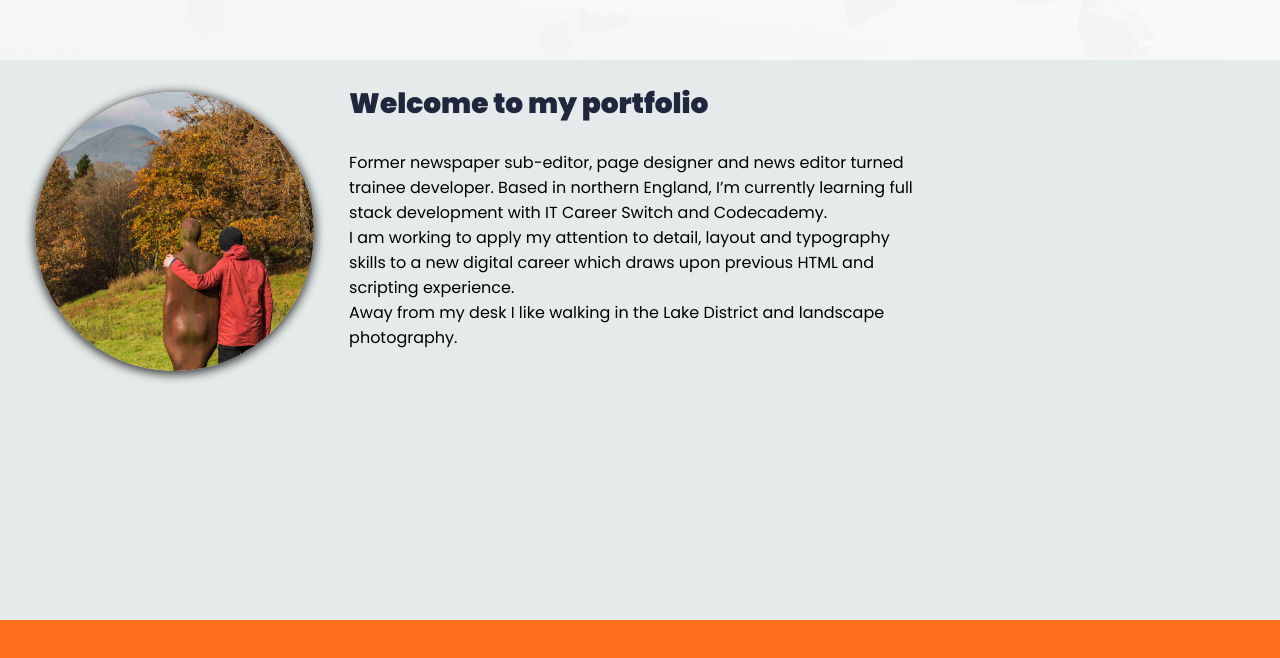
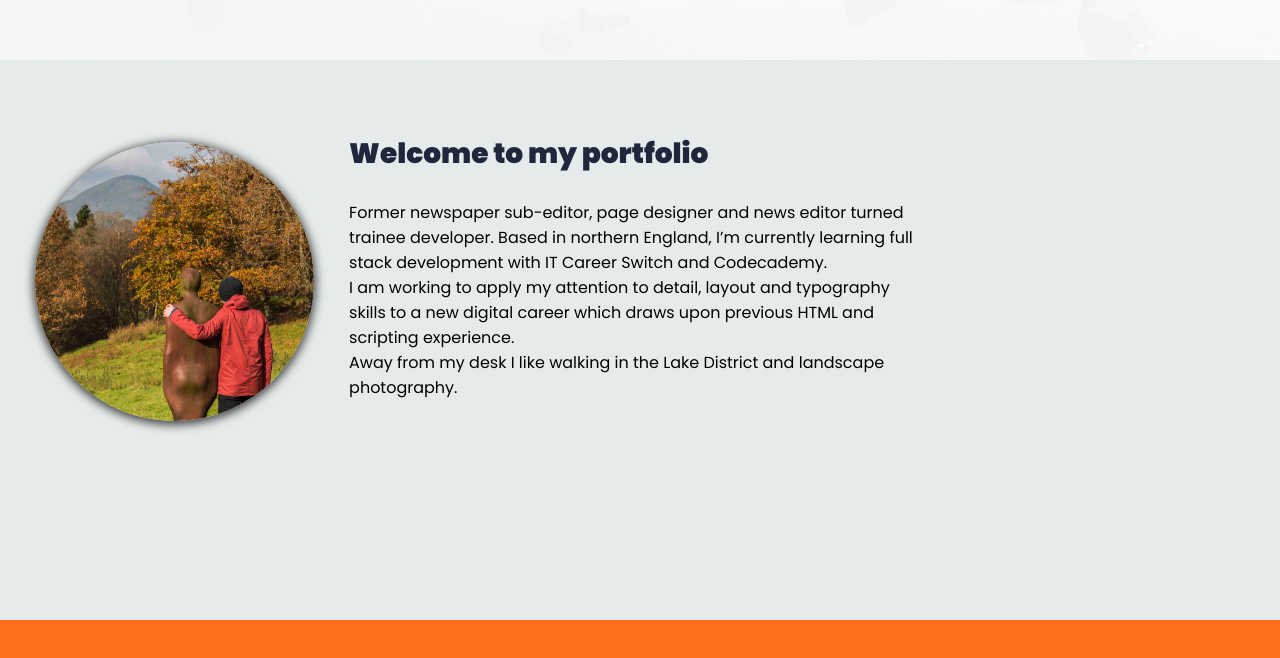
Before and after one commit to rsutton2021/portfolio, a plain HTML site: page index.html in a window 1280 px wide. Shown: the part 740-1398 px from the top of the page. Drawn offline with Linux system fonts and the light colour scheme.

Commit message:
Add top padding to About to accomodate nav

```diff
--- a/style.css
+++ b/style.css
@@ -273,7 +273,10 @@ h1::after {
 
 .about {
 
-    padding: 1rem;
+    padding-left: 1rem;
+    padding-right: 1rem;
+    padding-bottom: 40px;
+    padding-top: 40px;
     display: grid;
     background: var(--light1);
 }
@@ -298,7 +301,7 @@ h1::after {
 
 @media screen and (min-width: 600px) {
     .about {
-
+        padding-top: 45px;
         width: 100%;
         min-height: 60vh;
         display: grid;
@@ -332,19 +335,20 @@ h1::after {
         width: 100%;
         display: grid;
         grid-template-columns: repeat(auto-fit, minmax(100px, 1fr));
-        grid-template-rows: 90px 1fr;
+        grid-template-rows: 50px 90px 1fr;
         background: var(--light1);
     }
 
     .about h2 {
         grid-column: 5 / -1;
+        grid-row: 2 / 3;
         text-align: left;
     }
 
     .about img {
         min-width: 80%;
         grid-column: 2 / 5;
-        grid-row: 1 / -1;
+        grid-row: 2 / -1;
         margin-top: 2rem;
     }
 
@@ -354,7 +358,7 @@ h1::after {
         padding-right: 1em;
         padding-bottom: 1em;
         grid-column: 5 / 10;
-        grid-row: 2 / 3;
+        grid-row: 3 / 4;
     }
 }
 
```
